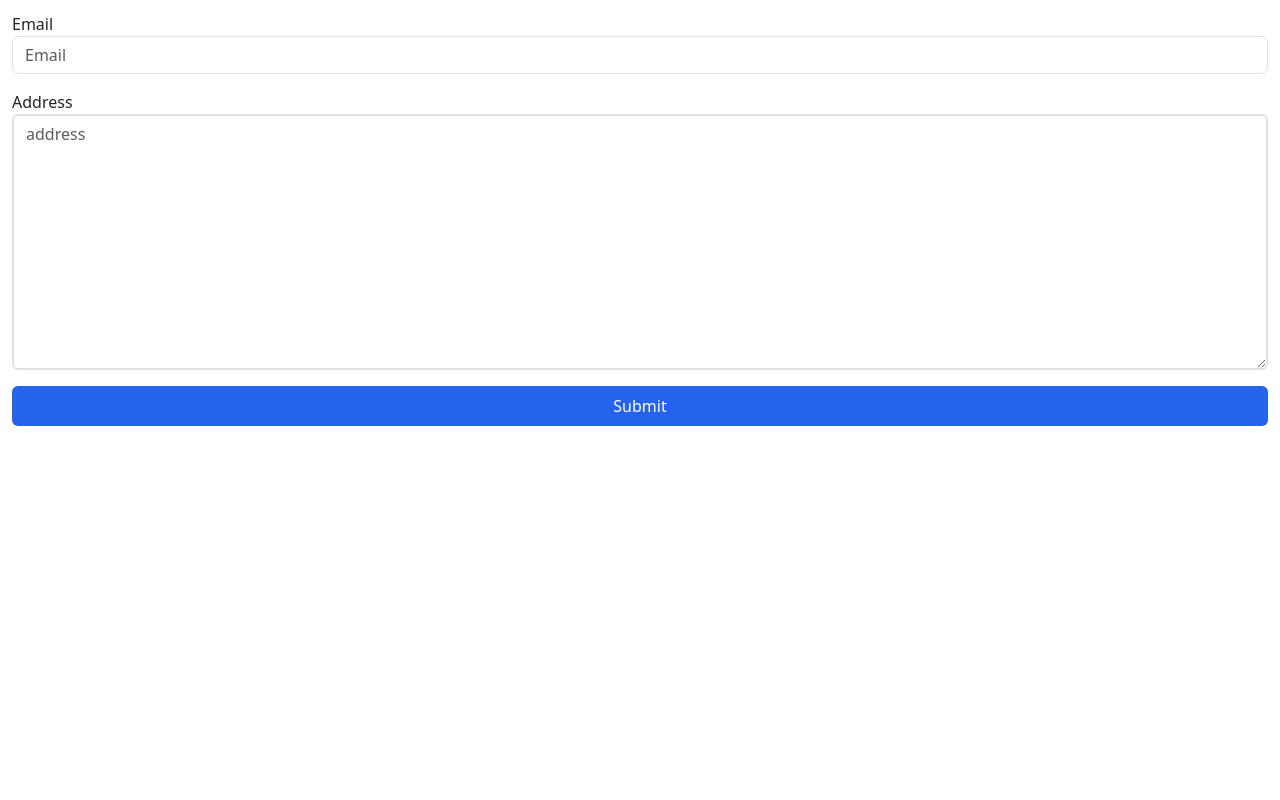
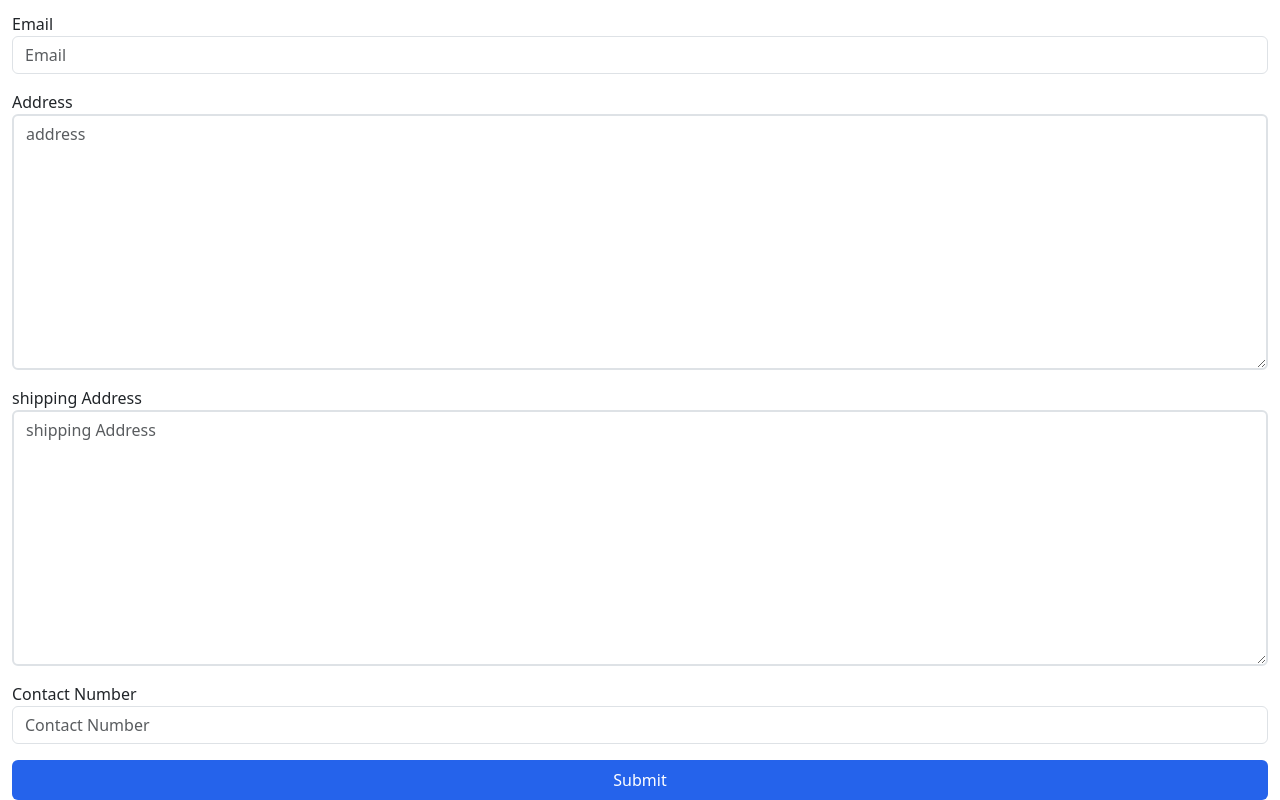
Before and after one commit to SalmanMohammed2001/angular_reactive_and_template_forms, an Angular app: page /reactive in a window 1280 px wide. Shown: the part 212-1012 px from the top of the page. Before the commit the page ends 800 px from the top, so only its background shows below. Built offline with nearby package versions, Linux system fonts and the light colour scheme.

Commit message:
sub reactive from done

```diff
--- a/src/app/components/reactive-form/reactive-form.component.html
+++ b/src/app/components/reactive-form/reactive-form.component.html
@@ -11,6 +11,7 @@
                placeholder="FullName"
                class="form-control"
                name='fullName'
+              [ngClass]="{'is-invalid':fullName.touched && fullName.invalid}"
                formControlName= 'fullName'>
 
 
@@ -31,6 +32,7 @@
                placeholder="Email"
                class="form-control "
                formControlName="email"
+               [ngClass]="{'is-invalid':email.touched && email.invalid}"
                name="email">
 
         <div class="alert alert-danger" *ngIf="email.touched && email.invalid">
@@ -47,15 +49,60 @@
                   cols="30" rows="10"
                   class="border-2 border-solid form-control"
                   formControlName="address"
-                  name="address"></textarea>
-
-
+                  name="address"
+                  [ngClass]="{'is-invalid':address.touched && address.invalid}"
+        ></textarea>
         <div class="alert alert-danger" *ngIf="address.touched && address.invalid">
 
           <div *ngIf="address.errors.required "> Address Required</div>
 
         </div>
       </div>
+
+
+      <!--sub form group-->
+      <div formGroupName="contactDetails">
+
+
+
+        <div class="form-group mb-3">
+          <label>shipping Address</label>
+          <textarea placeholder="shipping Address"
+                    cols="30" rows="10"
+                    class="border-2 border-solid form-control"
+                    formControlName="shippingAddress"
+                    [ngClass]="{'is-invalid':shippingAddress.touched && shippingAddress.invalid}"
+                    name="shippingAddress"></textarea>
+
+          <div class="alert alert-danger" *ngIf="shippingAddress.touched && shippingAddress.invalid">
+
+            <div *ngIf="shippingAddress.errors.required "> shippingAddress Required</div>
+
+          </div>
+        </div>
+
+
+        <div class="form-group mb-3 ">
+          <label>Contact Number</label>
+          <input
+            type="text"
+            placeholder="Contact Number"
+            class="form-control"
+            name='contactNumber'
+            [ngClass]="{'is-invalid':contactNumber.touched && contactNumber.invalid}"
+            formControlName= 'contactNumber'>
+
+          <div class="alert alert-danger" *ngIf="contactNumber.touched && contactNumber.invalid">
+
+            <div *ngIf="contactNumber.errors.required "> contactNumber Required</div>
+            <div *ngIf="contactNumber.errors.pattern "> contactNumber patten not match</div>
+
+          </div>
+        </div>
+
+      </div>
+
+
 
       <button type="submit"  [disabled]="form.invalid" class=" px-5 py-2 rounded w-full bg-blue-600 hover:bg-blue-600 text-white">Submit</button>
     </form>
--- a/src/app/components/reactive-form/reactive-form.component.ts
+++ b/src/app/components/reactive-form/reactive-form.component.ts
@@ -19,6 +19,7 @@ export class ReactiveFormComponent {
 
   form:any;
   emailPattern="[a-z0-9._%+\-]+@[a-z0-9.\-]+\.[a-z]{2,}$"
+  contactRegex='^07\\d{8}$'
 
   constructor() {
     this.form= new FormGroup({
@@ -31,8 +32,19 @@ export class ReactiveFormComponent {
          Validators.pattern(this.emailPattern)
         // Validators.email
       ]),
-      address:new FormControl('',
-        Validators.required),
+
+      address:new FormControl('', Validators.required),
+
+
+      // sub form group
+      contactDetails:new FormGroup({
+        shippingAddress:new FormControl('',[Validators.required]),
+        contactNumber:new FormControl('',[Validators.required,
+        Validators.pattern(this.contactRegex)
+        ] )
+
+      })
+
     })
   }
 
@@ -43,7 +55,14 @@ export class ReactiveFormComponent {
   return this.form.get('email');
   }
   get address(){
-    return this.form.get('email');
+    return this.form.get('address');
+  }
+
+  get shippingAddress(){
+    return this.form.get('contactDetails.shippingAddress');
+  }
+  get contactNumber(){
+    return this.form.get('contactDetails.contactNumber');
   }
 
 
```
